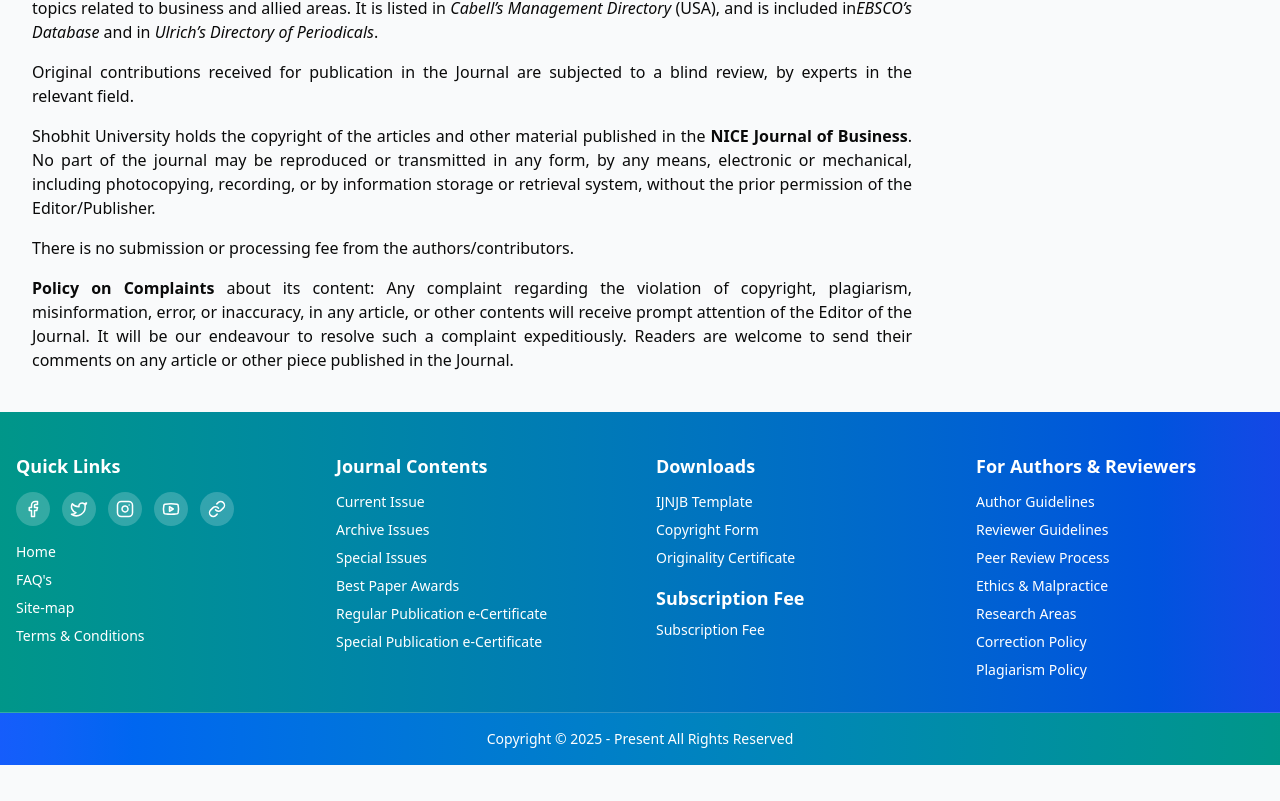
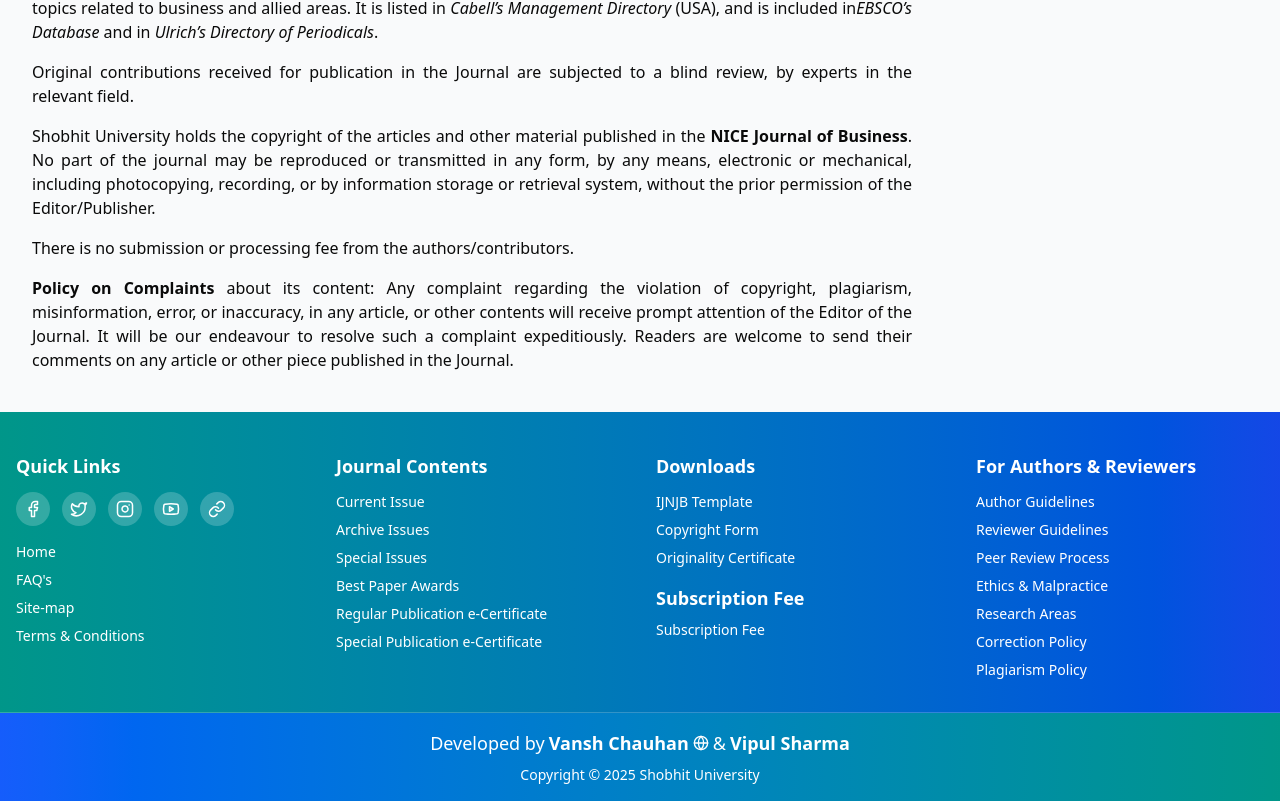
Before and after one commit to VanshChauhanGit/su_journal, a Next.js app: page / in a window 1280 px wide. Shown: the part 748-1549 px from the top of the page. Before the commit the page ends 1513 px from the top, so only its background shows below. Built offline with nearby package versions, Linux system fonts and the light colour scheme; no server answers.

Commit message:
feat: enhance footer with developer credits and updated copyright information

```diff
--- a/components/Footer.jsx
+++ b/components/Footer.jsx
@@ -1,6 +1,7 @@
 "use client";
 import Link from "next/link";
 import { footerContent } from "../constants";
+import { Globe } from "lucide-react";
 
 export default function Footer() {
   return (
@@ -86,8 +87,33 @@
 
       {/* Bottom Section */}
       <div className="bg-gradient-to-r from-blue-600 to-teal-600 text-white text-center py-4 text-sm">
+        <p className="mb-2 text-lg flex items-center justify-center gap-1">
+          Developed by{" "}
+          <Link
+            href={"https://linkedin.com/in/vanshchauhan0"}
+            target="_blank"
+            className="font-semibold hover:underline"
+          >
+            Vansh Chauhan
+          </Link>
+          <Link
+            href={"https://vansh-chauhan.netlify.app"}
+            target="_blank"
+            className="hover:font-semibold"
+          >
+            <Globe size={16} />
+          </Link>
+          &
+          <Link
+            href={"https://www.linkedin.com/in/vipul-sharma-44665a235/"}
+            target="_blank"
+            className="font-semibold hover:underline"
+          >
+            Vipul Sharma
+          </Link>
+        </p>
         <p>
-          Copyright © {new Date().getFullYear()} - Present All Rights Reserved
+          Copyright © {new Date().getFullYear()} Shobhit University
           <br />
         </p>
       </div>
```
